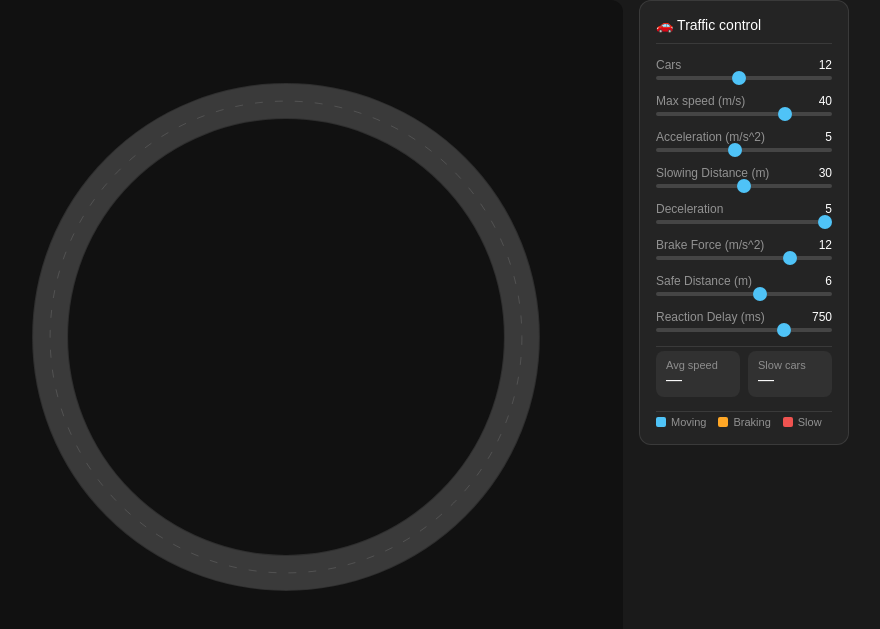
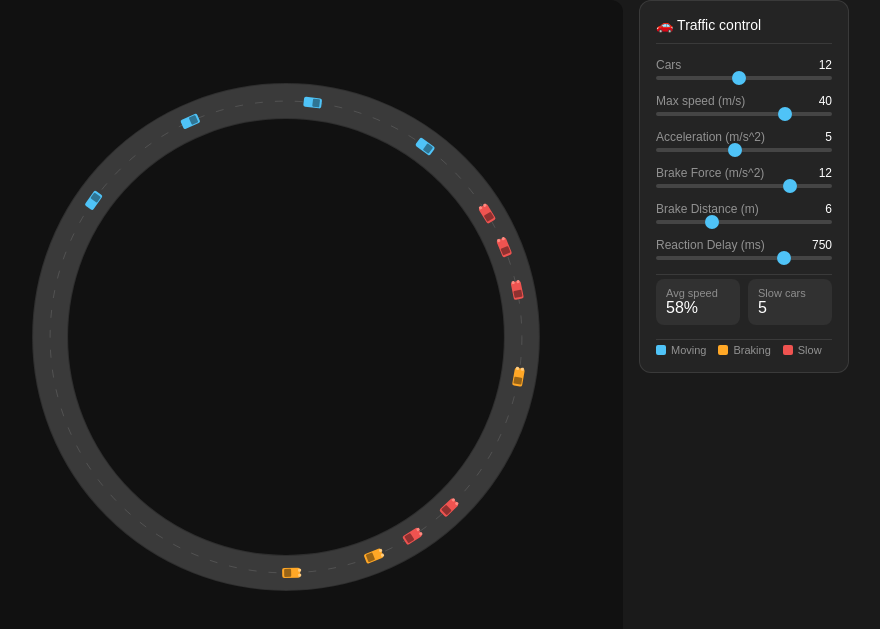
Before and after one commit to RakanSewon/phantom-traffic-simulator, a website built with Vite: page index.html in a window 1280 px wide. Shown: the part 53-682 px from the top of the page, without its empty margins (241-1121 px from the left). Built offline with nearby package versions, Linux system fonts and the light colour scheme.

Commit message:
deploy ready

```diff
--- a/index.html
+++ b/index.html
@@ -25,21 +25,21 @@
         <div class="ctrl-row"><label>Acceleration (m/s^2)</label><span class="val" id="vAcc">5</span></div>
         <input type="range" id="sAcc" min="1" max="10" step="0.1" value="5">
       </div>
-      <div class="ctrl">
-        <div class="ctrl-row"><label>Slowing Distance (m)</label><span class="val" id="vSlowDist">30</span></div>
+      <!-- <div class="ctrl"> -->
+        <!-- <div class="ctrl-row"><label>Slowing Distance (m)</label><span class="val" id="vSlowDist">30</span></div>
         <input type="range" id="sSlowDist" min="20" max="40" step="1" value="30">
       </div>
       <div class="ctrl">
         <div class="ctrl-row"><label>Deceleration</label><span class="val" id="vSlow">5</span></div>
         <input type="range" id="sSlow" min="0" max="10" step="0.1" value="25">
-      </div>
+      </div> -->
       <div class="ctrl">
         <div class="ctrl-row"><label>Brake Force (m/s^2)</label><span class="val" id="vBrake">12</span></div>
         <input type="range" id="sBrake" min="1" max="15" step="1" value="12">
       </div>
       <div class="ctrl">
-        <div class="ctrl-row"><label>Safe Distance (m)</label><span class="val" id="vDist">6</span></div>
-        <input type="range" id="sDist" min="0" max="10" step="0.1" value="6">
+        <div class="ctrl-row"><label>Brake Distance (m)</label><span class="val" id="vDist">6</span></div>
+        <input type="range" id="sDist" min="0" max="20" step="0.1" value="6">
       </div>
       <div class="ctrl">
         <div class="ctrl-row"><label>Reaction Delay (ms)</label><span class="val" id="vDelay">750</span></div>
--- a/src/car.js
+++ b/src/car.js
@@ -5,7 +5,7 @@
     this.angle = angle;
     this.speed = scaled.nMAX_SPEED * (0.9 + Math.random() * 0.1);
     this.history = [];
-    this.carLength = 3;
+    this.carLength = 5;
     this.slowing = false;
   }
 
@@ -26,10 +26,10 @@
     if(gap_actual < 0) gap_actual += Math.PI * 2;
     if(gap_actual <= lengthRad) this.speed = 0;
 
-    if (gap < scaled.nSLOWING_DISTANCE && this.speed > frontCar.speed){
-      this.speed -= SLOWING_FACTOR;
-      this.slowing;
-    }
+    // if (gap < scaled.nSLOWING_DISTANCE && this.speed > frontCar.speed){
+    //   this.speed -= scaled.nDECELERATE;
+    //   this.slowing;
+    // }
 
     if (gap < scaled.nSAFE) {
       this.speed -= scaled.nBRAKE;
--- a/src/config.js
+++ b/src/config.js
@@ -18,7 +18,8 @@
   nBRAKE: 0,
   nSAFE: 0,
   nDELAY: 0,
-  nSLOWING_DISTANCE: 0
+  nSLOWING_DISTANCE: 0,
+  nDECELERATE: 0
 };
 
 export function toRad(val) {
@@ -29,8 +30,9 @@
   scaled.nMAX_SPEED = toRad(params.MAX_SPEED) * (params.stepSize / 1000);
   scaled.nACCEL = toRad(params.ACCEL) * (params.stepSize / 1000) * (params.stepSize / 1000);
   scaled.nBRAKE = toRad(params.BRAKE) * (params.stepSize / 1000) * (params.stepSize / 1000);
+  // scaled.nDECELERATE = toRad(params.SLOWING_FACTOR) * (params.stepSize / 1000) * (params.stepSize / 1000);
   scaled.nSAFE = toRad(params.SAFE);
-  scaled.nSLOWING_DISTANCE = toRad(params.SLOWING_DISTANCE)
+  // scaled.nSLOWING_DISTANCE = toRad(params.SLOWING_DISTANCE)
 
   // Menggunakan Math.round agar indeks array tidak menerima nilai float
   scaled.nDELAY = Math.max(1, Math.round(params.DELAY / params.stepSize));
--- a/src/ui.js
+++ b/src/ui.js
@@ -18,8 +18,8 @@
   bind("sAcc",    "vAcc",    v => params.ACCEL = v,                v => v.toFixed(1));
   bind("sBrake",  "vBrake",  v => params.BRAKE = v,                v => v.toFixed(0));
   bind("sDist",   "vDist",   v => params.SAFE = v,                 v => v.toFixed(1));
-  bind("sSlowDist",   "vSlowDist",   v => params.SLOWING_DISTANCE = v, v => v.toFixed(0));
-  bind("sSlow",   "vSlow",   v => params.SLOWING_FACTOR = v,       v => v.toFixed(1));
+  // bind("sSlowDist",   "vSlowDist",   v => params.SLOWING_DISTANCE = v, v => v.toFixed(0));
+  // bind("sSlow",   "vSlow",   v => params.SLOWING_FACTOR = v,       v => v.toFixed(1));
   bind("sDelay",  "vDelay",  v => params.DELAY = Math.round(v),    v => String(Math.round(v)));
 
   get("sCars").addEventListener("input", () => {
```
